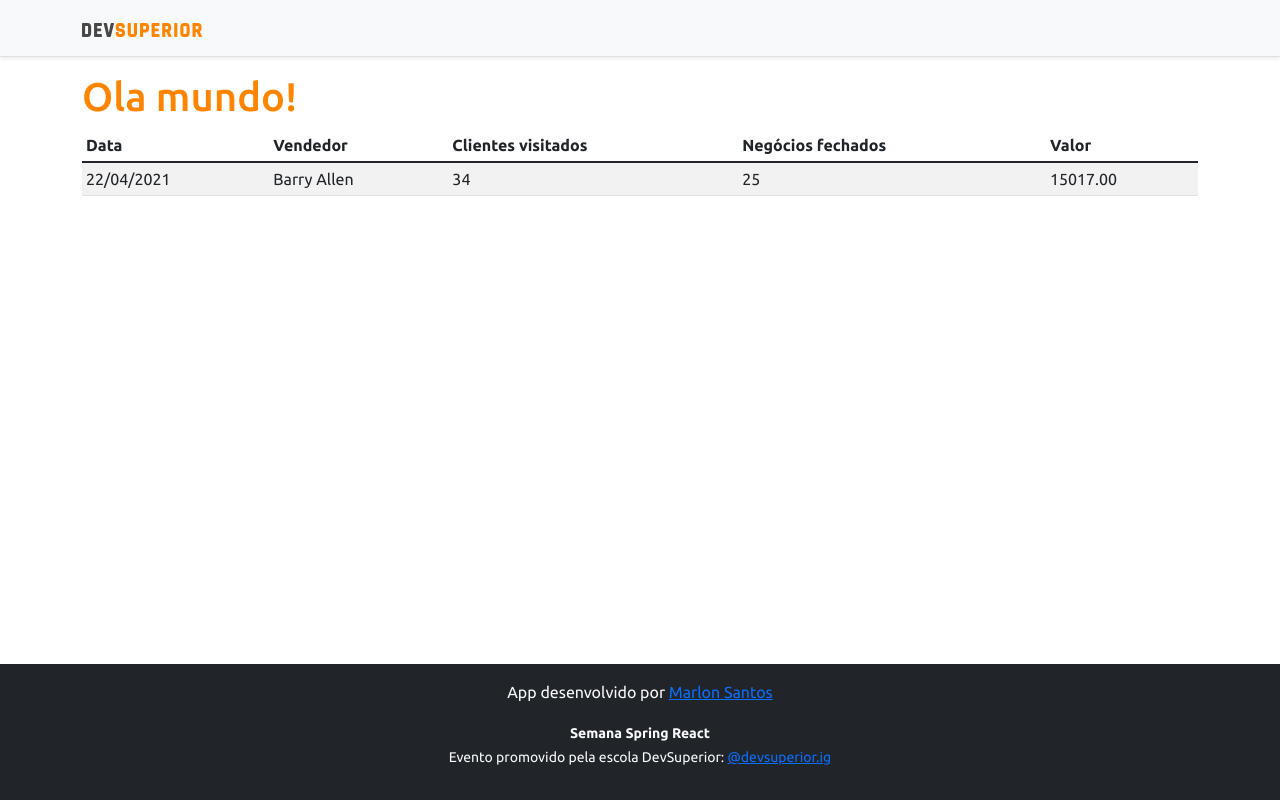
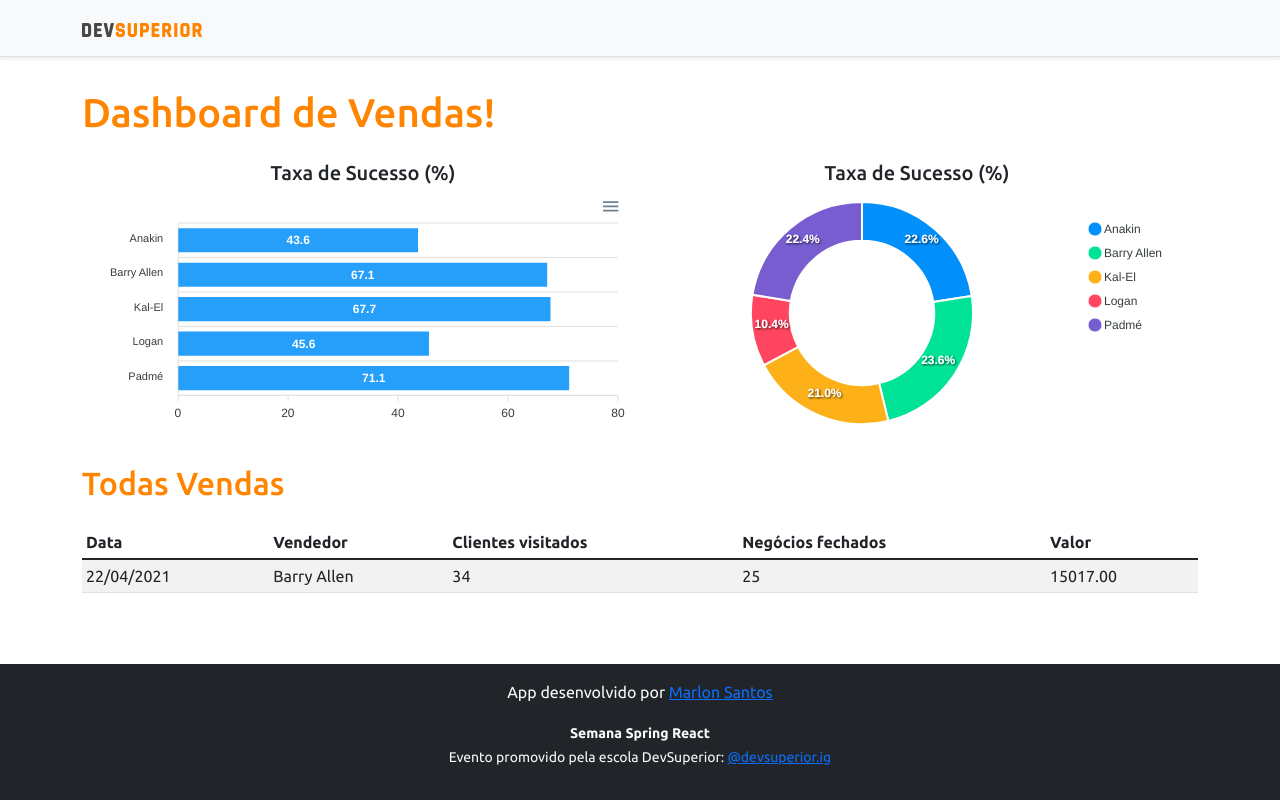
Before and after one commit to MIZATO/projeto-sds4, a React (Create React App) app in the folder frontend/: page / in a window 1280 px wide. Built offline with nearby package versions, Linux system fonts and the light colour scheme.

Commit message:
Static charts

```diff
--- a/frontend/package.json
+++ b/frontend/package.json
@@ -11,8 +11,10 @@
     "@types/node": "^12.0.0",
     "@types/react": "^17.0.0",
     "@types/react-dom": "^17.0.0",
+    "apexcharts": "^3.28.1",
     "bootstrap": "^5.1.1",
     "react": "^17.0.2",
+    "react-apexcharts": "^1.3.9",
     "react-dom": "^17.0.2",
     "react-scripts": "4.0.3",
     "typescript": "^4.1.2",
--- a/frontend/public/index.html
+++ b/frontend/public/index.html
@@ -1,5 +1,5 @@
 <!DOCTYPE html>
-<html lang="en">
+<html lang="pt_BR">
   <head>
     <meta charset="utf-8" />
     <link rel="icon" href="%PUBLIC_URL%/favicon.ico" />
--- a/frontend/src/App.tsx
+++ b/frontend/src/App.tsx
@@ -1,4 +1,6 @@
+import BarChart from "components/BarChart";
 import DataTable from "components/DataTable";
+import DonutChart from "components/DonutChart";
 import Footer from "components/Footer";
 import NavBar from "components/NavBar";
 
@@ -7,7 +9,22 @@
     <>
       <NavBar />
       <div className="container">
-        <h1 className="text-primary"> Ola mundo! </h1>
+        <h1 className="text-primary py-3"> Dashboard de Vendas! </h1>
+
+        <div className="row px-3">
+          <div className="col-sm-6">
+            <h5 className="text-center text secondary">Taxa de Sucesso (%)</h5>
+            <BarChart />
+          </div>
+          <div className="col-sm-6">
+            <h5 className="text-center text secondary">Taxa de Sucesso (%)</h5>
+            <DonutChart />
+          </div>
+
+        </div>
+        <div className="py-3">
+          <h2 className="text-primary"> Todas Vendas</h2>
+        </div>
 
         <DataTable />
       </div>
--- /dev/null
+++ b/frontend/src/components/BarChart/index.tsx
@@ -0,0 +1,34 @@
+import Chart from 'react-apexcharts';
+
+function BarChart() {
+    const options = {
+        plotOptions: {
+            bar: {
+                horizontal: true,
+            }
+        },
+    };
+
+    const mockData = {
+        labels: {
+            categories: ['Anakin', 'Barry Allen', 'Kal-El', 'Logan', 'Padmé']
+        },
+        series: [
+            {
+                name: "% Sucesso",
+                data: [43.6, 67.1, 67.7, 45.6, 71.1]
+            }
+        ]
+    };
+
+    return (
+        <Chart
+           options ={{...options, xaxis: mockData.labels}}
+           series={mockData.series}
+           type="bar"
+           height="240"
+        />
+    );
+}
+
+export default BarChart;
--- /dev/null
+++ b/frontend/src/components/DonutChart/index.tsx
@@ -0,0 +1,25 @@
+import Chart from 'react-apexcharts';
+
+function DonutChart() {
+    const mockData = {
+        series: [477138, 499928, 444867, 220426, 473088],
+        labels: ['Anakin', 'Barry Allen', 'Kal-El', 'Logan', 'Padmé']
+    }
+
+    const options = {
+        legend: {
+            show: true
+        }
+    }
+
+    return (
+        <Chart
+        options ={{...options, labels: mockData.labels}}
+        series={mockData.series}
+        type="donut"
+        height="240"
+     />
+    );
+}
+
+export default DonutChart;
```
Also changed, not shown: 1 other file (tests, documents, lock files or other folders).
